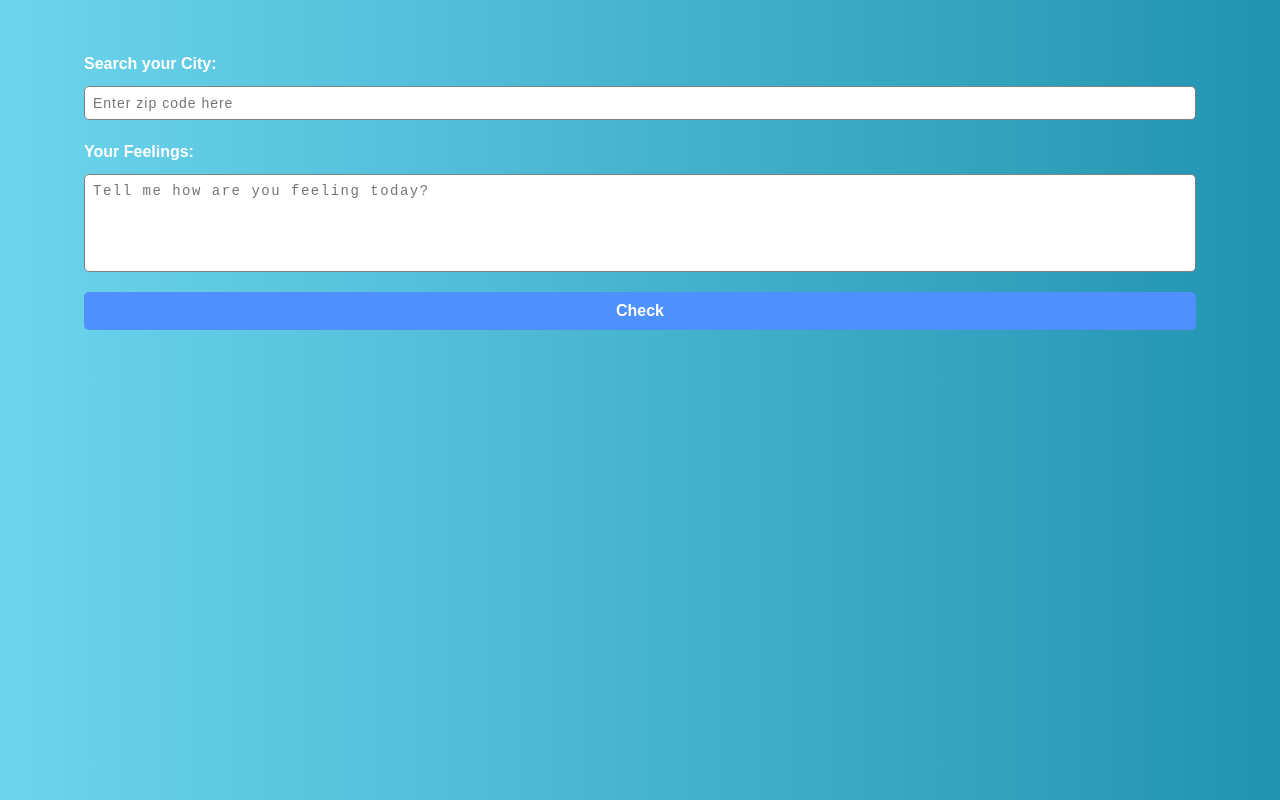
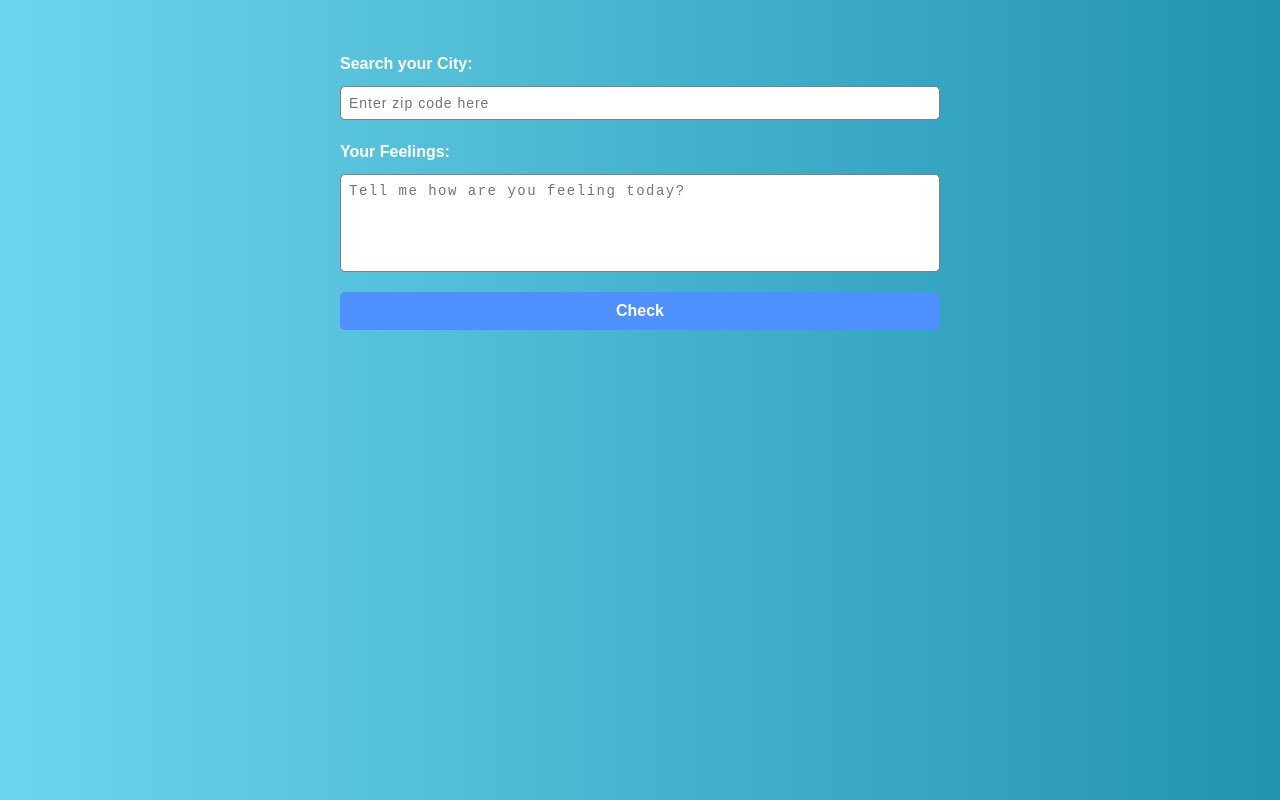
Before and after one commit to DIlkhush00/Weather-Journal-App, a website: page website/index.html in a window 1280 px wide. Drawn offline with Linux system fonts and the light colour scheme.

Commit message:
some fixes in UI

```diff
--- a/website/app.js
+++ b/website/app.js
@@ -72,6 +72,7 @@ generate.addEventListener('click', ()=>{
 function updateUI(data){
 
     //getting the elements by id from DOM
+    const container = document.getElementById('container');
     const entryHolder = document.getElementById('entryHolder');
     const name = document.getElementById('name');
     const country = document.getElementById('country');
@@ -83,6 +84,7 @@ function updateUI(data){
     const pressure = document.getElementById('pressure');
     const feelings = document.getElementById('content');
 
+    container.style.width = '90%';
     entryHolder.style.display = 'block';
     name.innerHTML = data.data.name;
     country.innerHTML = data.data.country;
--- a/website/index.html
+++ b/website/index.html
@@ -8,7 +8,7 @@
     <link rel="stylesheet" href="style.css">
 </head>
 <body>
-    <div class="container">
+    <div class="container" id="container">
         <!--Taking Information-->
         <div class="inputInfo">
             <div class="searchCity">
--- a/website/style.css
+++ b/website/style.css
@@ -17,7 +17,7 @@ body {
 }
 
 .container {
-    width: 90%;
+    width: 50%;
     margin: auto;
     padding-block: 2rem;
     padding-inline: 1rem;
```
